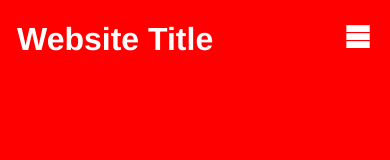
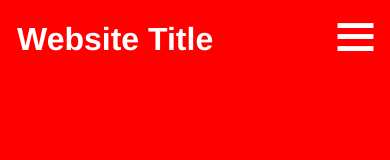
Before and after one commit to crvlwanek/generic-navbar, a React (Create React App) app: page / in a window 390 px wide. Shown: the top 160 px of the page. Built offline with nearby package versions, Linux system fonts and the light colour scheme.

Commit message:
Fixed mobile menu icon

```diff
--- a/src/index.css
+++ b/src/index.css
@@ -114,21 +114,21 @@ body {
 
 .navbar__mobile {
   display: block;
-  margin-bottom: 24px;
 }
 
 .navbar__hamburger-menu {
   display: flex;
   flex-direction: column;
+  margin-bottom: 20px;
   justify-content: center;
 }
 
 .navbar__icon-line {
-  font-size: 90px;
+  font-size: 70px;
   font-style: none;
-  font-weight: 100;
+  font-weight: 900;
   font-variant: normal;
-  line-height: 0.5rem;
+  line-height: 0.7rem;
   text-transform: none;
   vertical-align: text-top;
 }
--- a/src/nav/NavBar.tsx
+++ b/src/nav/NavBar.tsx
@@ -64,9 +64,9 @@ export const NavBar: React.FC = () => {
         </nav>
         <div className="navbar__mobile">
           <span className="navbar__hamburger-menu">
-            <span className="navbar__icon-line">-</span>
-            <span className="navbar__icon-line">-</span>
-            <span className="navbar__icon-line">-</span>
+            <span className="navbar__icon-line">–</span>
+            <span className="navbar__icon-line">–</span>
+            <span className="navbar__icon-line">–</span>
           </span>
         </div>
       </div>
```
